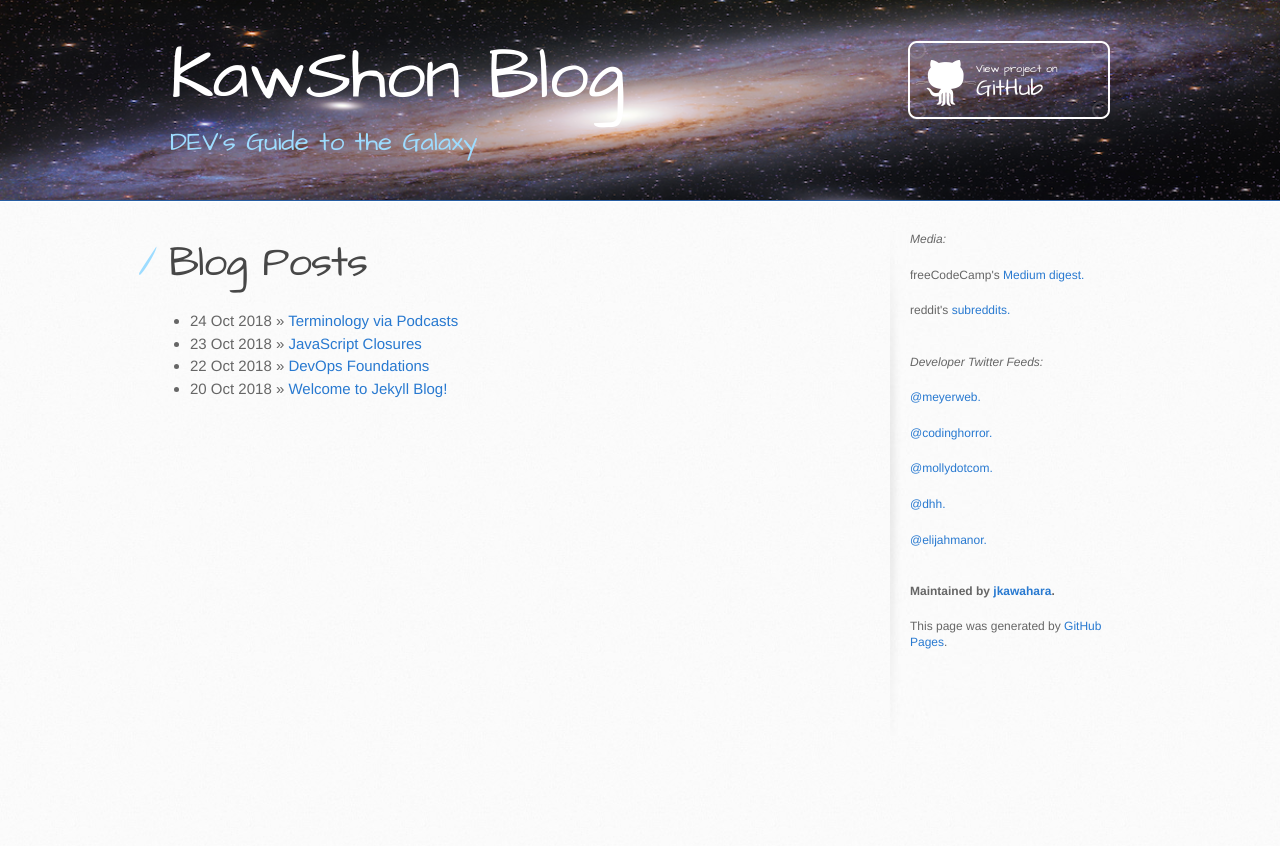
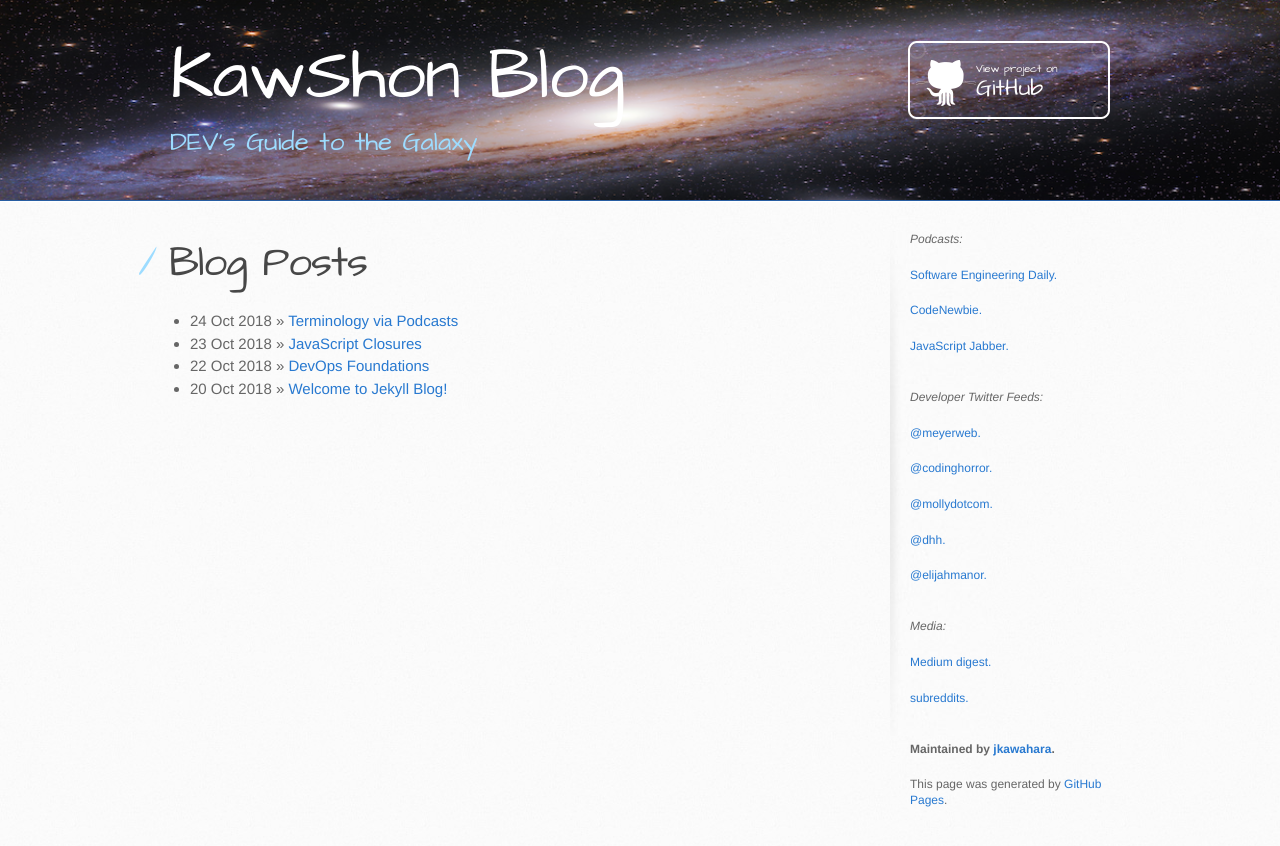
Before and after one commit to jkawahara/jkawahara.github.io, a Jekyll site: the page built from index.html, in a window 1280 px wide. Shown: the top 846 px of the page. Built offline with Jekyll 4.4.1, drawn with Linux system fonts in a browser that asks for light colours.

Commit message:
Add podcasts to aside side-bar

```diff
--- a/_layouts/default.html
+++ b/_layouts/default.html
@@ -46,9 +46,10 @@
           </a>
 
 -->
-          <p><em>Media:</em></p>
-          <p class="follows"> freeCodeCamp's <a href="https://medium.freecodecamp.org/">Medium digest.</a></p>
-          <p class="follows"> reddit's <a href="https://www.reddit.com/">subreddits.</a></p>
+          <p><em>Podcasts:</em></p>
+          <p class="follows"> <a href="https://softwareengineeringdaily.com/category/all-episodes/exclusive-content/Podcast/">Software Engineering Daily.</a></p>
+          <p class="follows"> <a href="https://www.codenewbie.org/">CodeNewbie.</a></p>
+          <p class="follows"> <a href="https://devchat.tv/js-jabber/">JavaScript Jabber.</a></p>
 
           <br>
 
@@ -61,6 +62,12 @@
 
           <br>
 
+          <p><em>Media:</em></p>
+          <p class="follows"> <a href="https://medium.freecodecamp.org/">Medium digest.</a></p>
+          <p class="follows"> <a href="https://www.reddit.com/">subreddits.</a></p>
+
+          <br>
+
           <p class="repo-owner"> Maintained by <a href="https://github.com/jkawahara">jkawahara</a>.</p>
 
           <p>This page was generated by <a href="https://pages.github.com">GitHub Pages</a>.</p>
```
